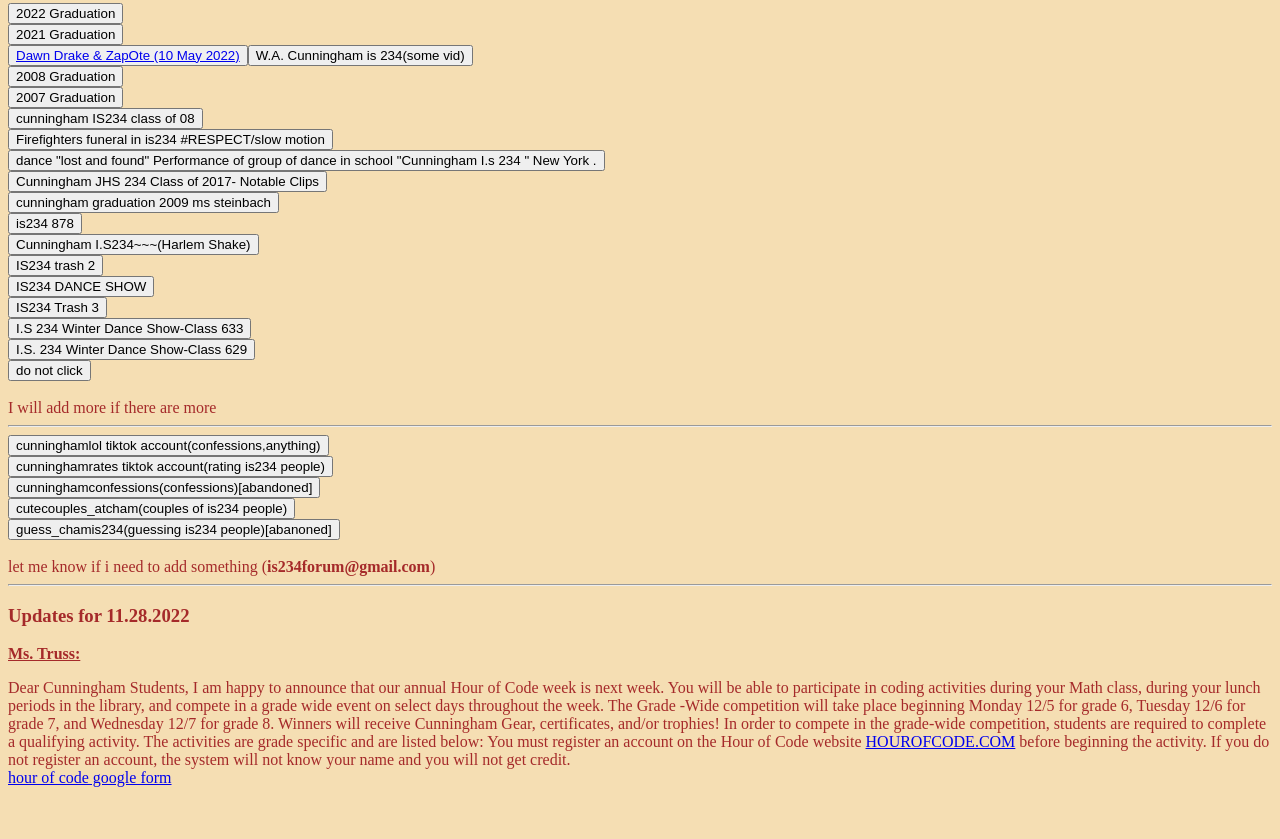
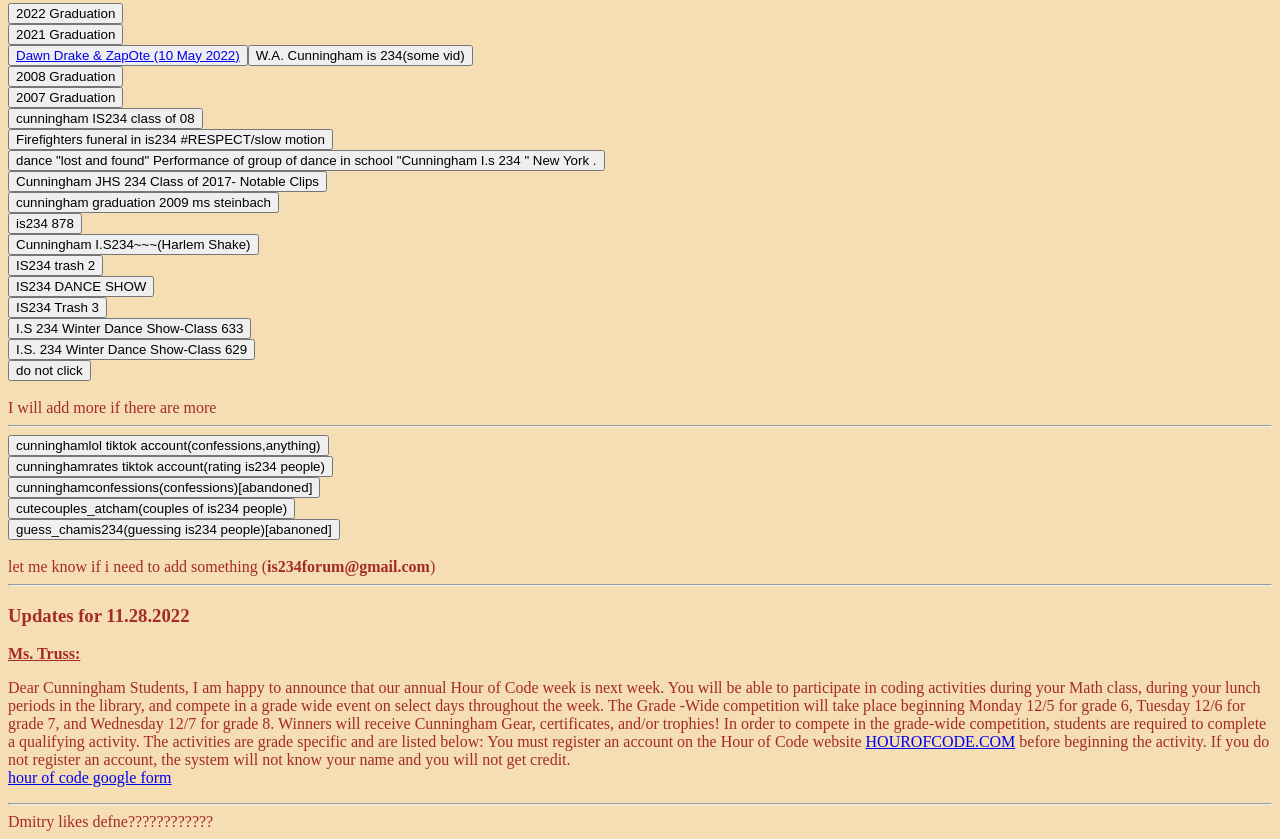
Before and after one commit to is234forum/is234forum, a plain HTML site: page index.html in a window 1280 px wide. Shown: the part 440-1279 px from the top of the page. Before the commit the page ends 1243 px from the top, so only its background shows below. Drawn offline with Linux system fonts and the light colour scheme.

Commit message:
Update index.html

```diff
--- a/index.html
+++ b/index.html
@@ -230,7 +230,9 @@ let me know if i need to add something (<b>is234forum@gmail.com</b>)
 <a href="https://docs.google.com/forms/d/e/1FAIpQLSddD85FeNCdjC4ndk5NZ9X-8KuxKUBAhMndDnKJXol-I6U1rA/viewform"target=_blank> hour of code google form</a>
 
 
+<hr>
 
+        Dmitry likes defne????????????
 
 
 
```
